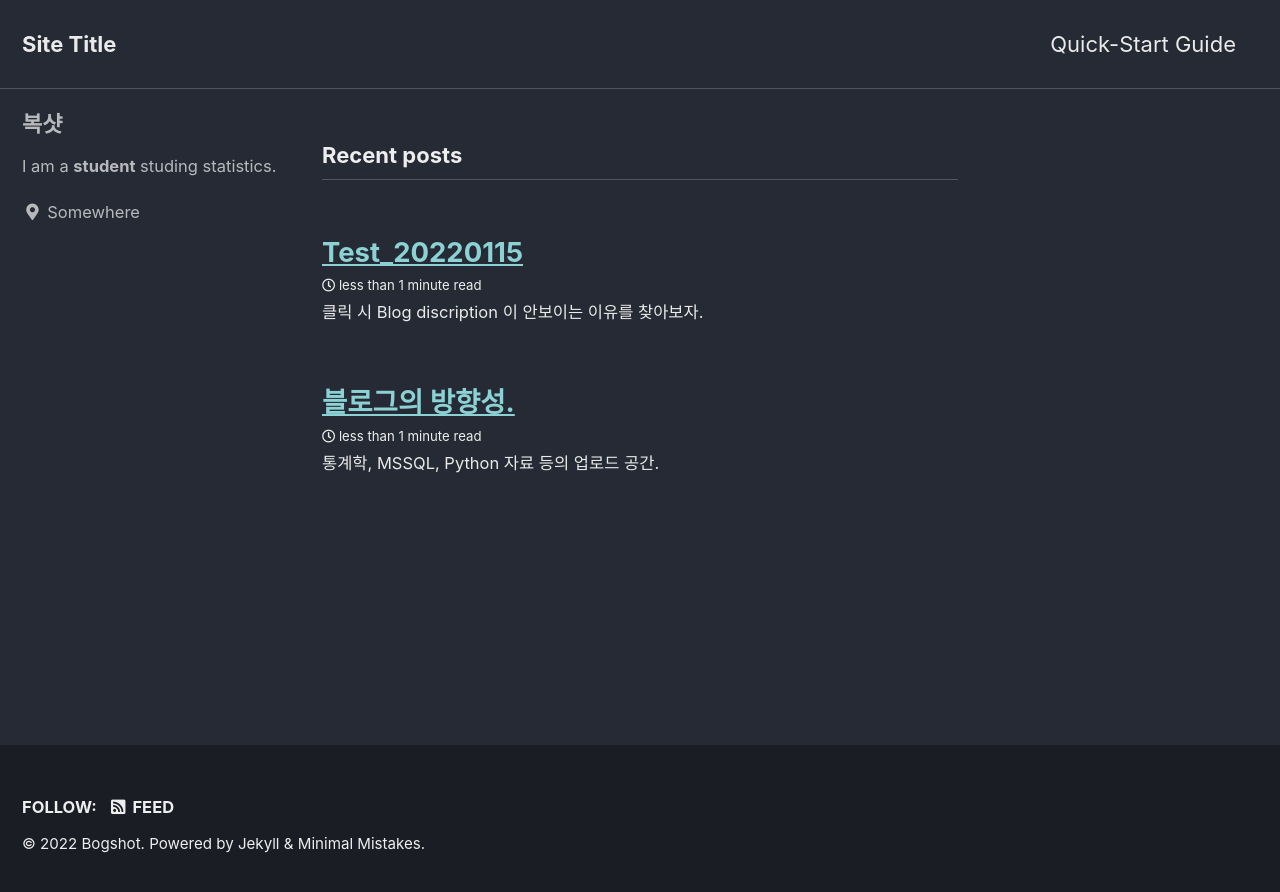
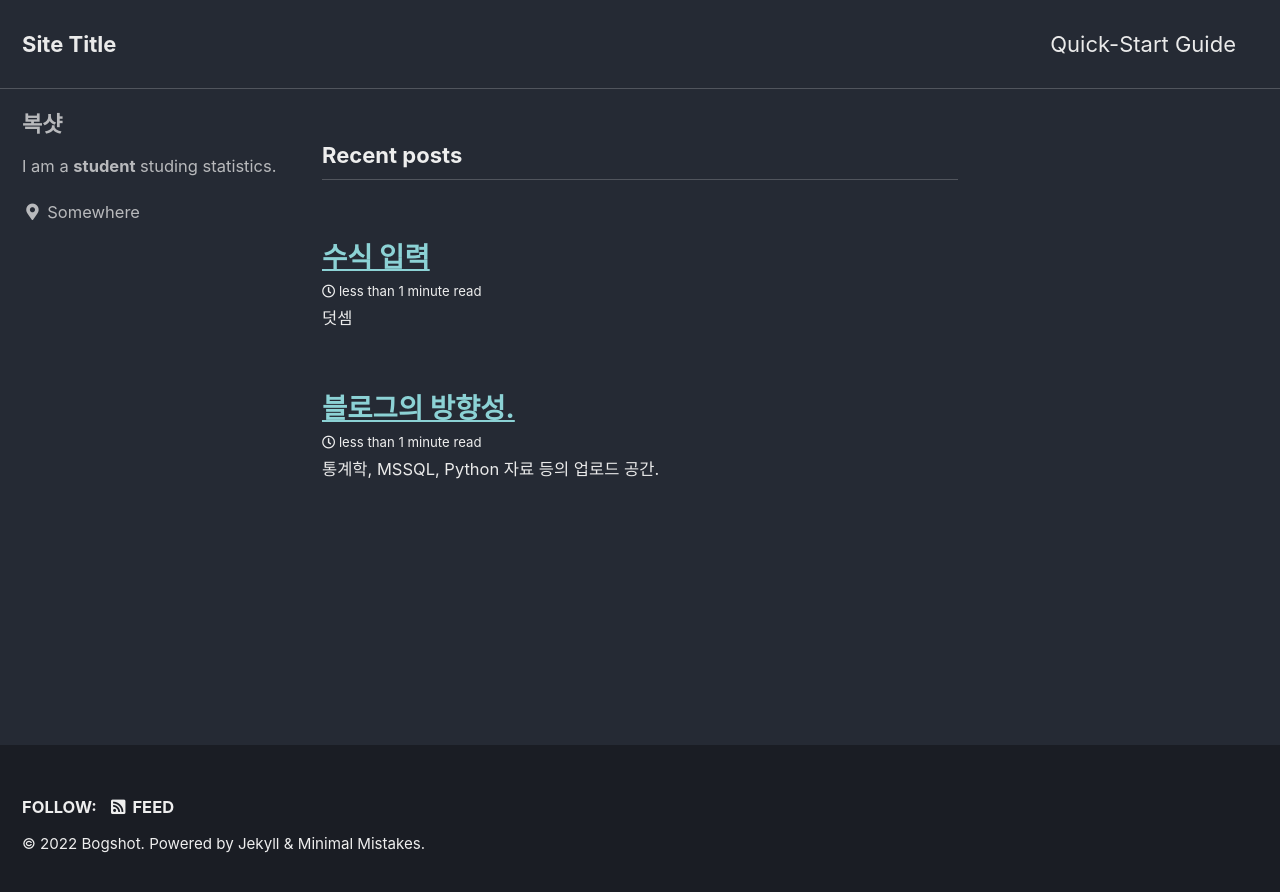
Before and after one commit to Bogshot/bogshot.github.io, a Jekyll site: the page built from index.html, in a window 1280 px wide. Shown: the top 892 px of the page. Built offline with Jekyll 4.4.1, drawn with Linux system fonts in a browser that asks for light colours; cached includes are drawn as plain includes; the list of posts is cut into pages by our own code.

Commit message:
Update 2022-02-15-Secend.md

```diff
--- a/_posts/2022-02-15-Secend.md
+++ b/_posts/2022-02-15-Secend.md
@@ -1,8 +1,34 @@
 ---
 layout: single
-title: "Test_20220115"
+title: "수식 입력"
 ---
 
-### 클릭 시 Blog discription 이 안보이는 이유를 찾아보자.
+### 덧셈
 
-왜 흰 여백에 보이는가..?
+$$
+a+b
+$$
+
+### 뺄셈
+
+$$
+a-b
+$$
+
+### 나눗셈
+
+$$
+a/b
+$$
+
+### 곱셈_1
+
+$$
+a*b
+$$
+
+### 곱셈_2
+
+$$
+a/\timesb
+$$
```
